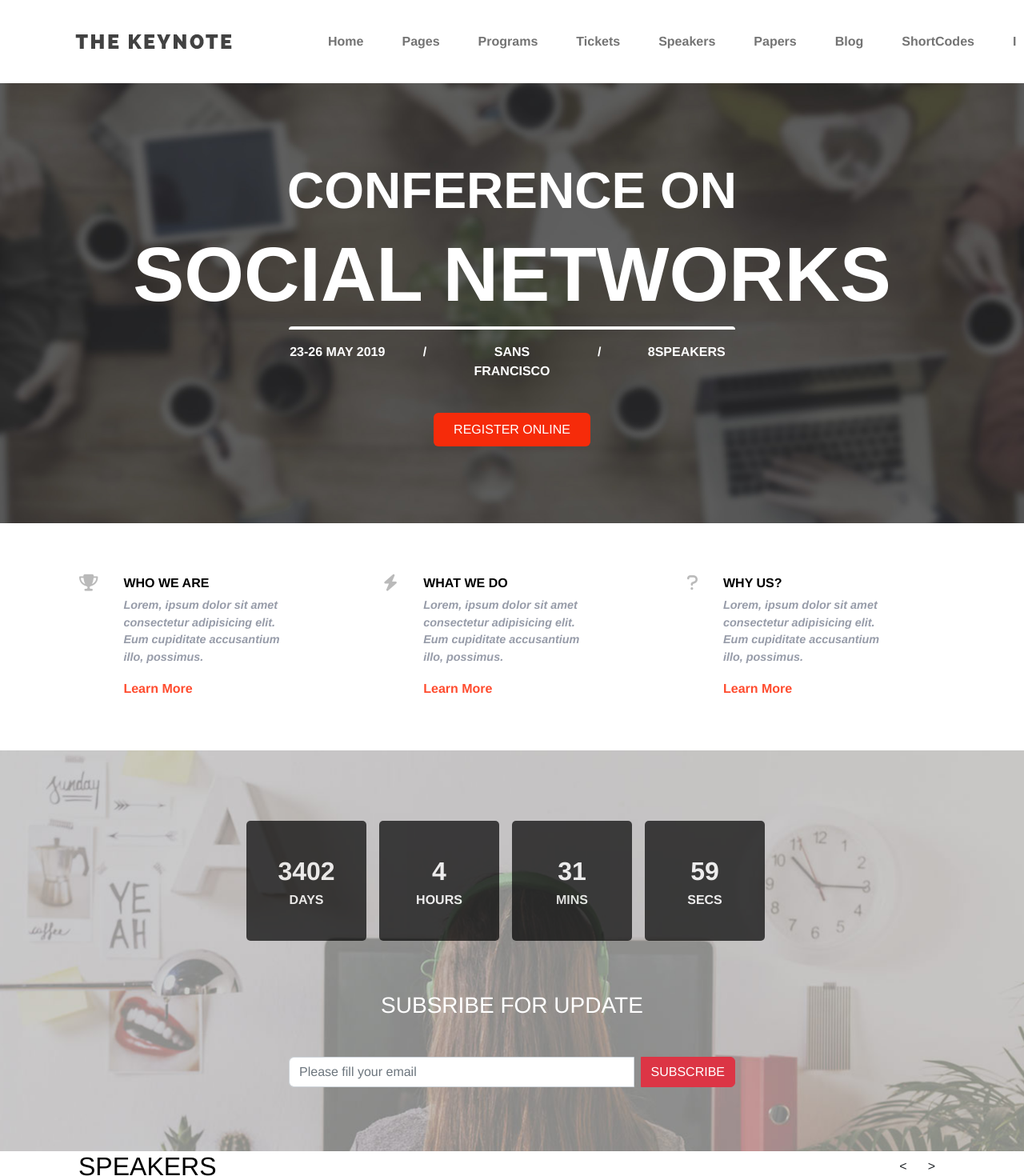
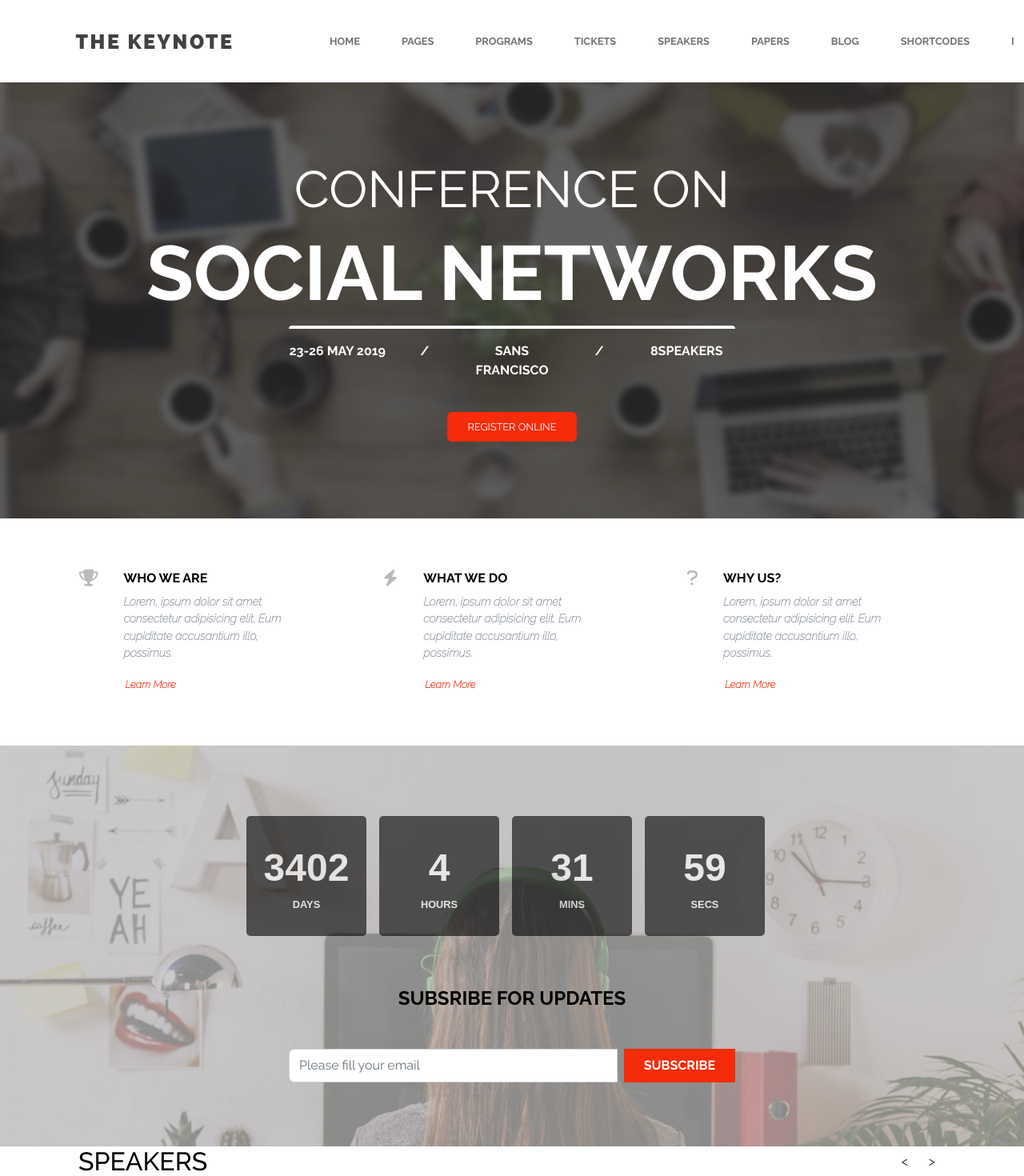
Before and after one commit to biagio-94/proj-html-vuejs, a Vue app: page / in a window 1280 px wide. Shown: the top 1470 px of the page at 80% size. Built offline with nearby package versions, Linux system fonts and the light colour scheme.

Commit message:
import maincss, variables css, and font family

```diff
--- a/src/App.vue
+++ b/src/App.vue
@@ -21,9 +21,10 @@ export default {
 </script>
 
 <style lang="scss">
-@import "../node_modules/bootstrap/scss/bootstrap.scss";
+/* @import "../node_modules/bootstrap/scss/bootstrap.scss"; */
+@import "./assets/scss/main.scss";
 #app {
-  font-family: Avenir, Helvetica, Arial, sans-serif;
+  font-family: 'Raleway', sans-serif;
   -webkit-font-smoothing: antialiased;
   -moz-osx-font-smoothing: grayscale;
   color: white;
--- a/src/assets/scss/main.scss
+++ b/src/assets/scss/main.scss
@@ -0,0 +1,3 @@
+@import "../scss/variables.scss";
+@import "~bootstrap/scss/bootstrap";
+@import url('https://fonts.googleapis.com/css2?family=Montserrat:wght@400;500;700&family=Poppins:wght@400;700&family=Raleway:ital,wght@0,400;0,500;0,700;1,100&display=swap');
--- /dev/null
+++ b/src/assets/scss/variables.scss
@@ -0,0 +1 @@
+$primary:#f62b0a;
--- a/src/components/JumboCountdown.vue
+++ b/src/components/JumboCountdown.vue
@@ -2,7 +2,7 @@
     <div class="jumbotroneCountdown py-5">
       <div class="container text-center">
         <TheTimer></TheTimer>
-        <h3 class="mt-3 py-4">SUBSRIBE FOR UPDATE</h3>
+        <h4 class="mt-3 py-4 text-black fw-semibold">SUBSRIBE FOR UPDATES</h4>
         <div class="input-group mb-3 w-50 m-auto py-3">
           <input
             type="text"
@@ -11,8 +11,8 @@
             aria-label="Please fill your email"
             aria-describedby="button-addon2"
           />
-          <button class="btn btn-danger ms-2" type="button" id="button-addon2">
-            SUBSCRIBE
+          <button class="btn btn-primary ms-2 py-2 px-4 rounded-0" type="button" id="button-addon2">
+            <span class="text-white fw-semibold">SUBSCRIBE</span>
           </button>
         </div>
       </div>
--- a/src/components/JumboTroneSlider.vue
+++ b/src/components/JumboTroneSlider.vue
@@ -1,7 +1,7 @@
 <template>
     <div class="jumbotroneSlider py-5">
       <div class="container text-center py-5">
-        <h2><strong>CONFERENCE ON</strong></h2>
+        <h2 class="fw-lighter">CONFERENCE ON</h2>
         <h1><strong>SOCIAL NETWORKS</strong></h1>
         <div class="w-50 m-auto my-border-top">
           <div class="row py-3">
--- a/src/components/NavBar.vue
+++ b/src/components/NavBar.vue
@@ -18,7 +18,7 @@
           class="collapse navbar-collapse my-padding"
           id="navbarSupportedContent"
         >
-          <ul class="navbar-nav ms-auto mb-2 mb-lg-0">
+          <ul class="navbar-nav ms-auto mb-2 mb-lg-0 text-uppercase">
             <li v-for="link in navProp" :key="link" class="nav-item px-3">
               <a class="nav-link" href="#"
                 ><strong>{{ link }}</strong></a
@@ -48,9 +48,30 @@ export default {
 </script>
 
 <style lang="scss" >
-.my-padding{
-        padding-left: 6rem;
+.my-padding {
+  padding-left: 6rem;
+}
+a{
+  font-size: .8rem!important;
+  border: 2px solid white;
+}
+li {
+  &:focus {
+    border-bottom: 1px solid var(--bs-primary);
+  }
+  a {
+    &:hover {
+      color: var(--bs-primary) !important;
     }
+  }
+}
+li {
+  a:focus {
+
+      color: var(--bs-primary)!important;
 
 
+    border-bottom: 2px solid var(--bs-primary);
+  }
+}
 </style>
--- a/src/components/SimpleCard.vue
+++ b/src/components/SimpleCard.vue
@@ -34,7 +34,8 @@ export default {
     border-color: white!important;
     a {
     text-decoration: none;
-    color: #ff4c2f;
+    color: var(--bs-primary);
+    font-style: italic;
   }
   p{
     color:#979ca9;
--- a/src/components/TheTimer.vue
+++ b/src/components/TheTimer.vue
@@ -98,14 +98,15 @@ export default {
   height: 150px;
   aspect-ratio: 1;
   background-color: black;
-  opacity: 0.7;
+  opacity: 0.6;
   border-radius: 5px;
 }
 span {
-  font-size: 2rem;
+  font-family: Arial, Helvetica, sans-serif;
+  font-size: 3rem!important;
   font-weight: bold;
 }
 .textspan{
-    font-size: 1rem;
+    font-size: .8rem!important;
 }
 </style>
```
